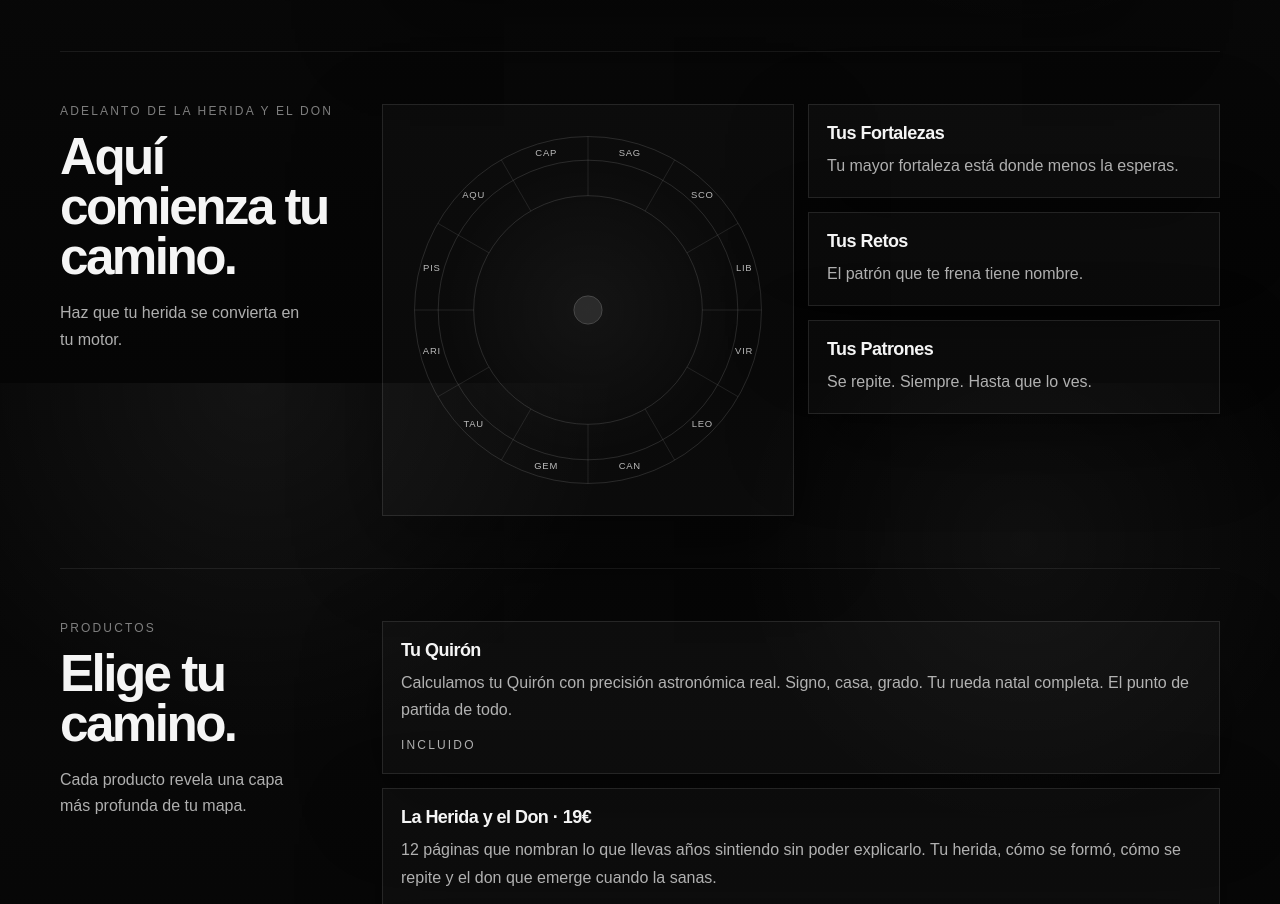
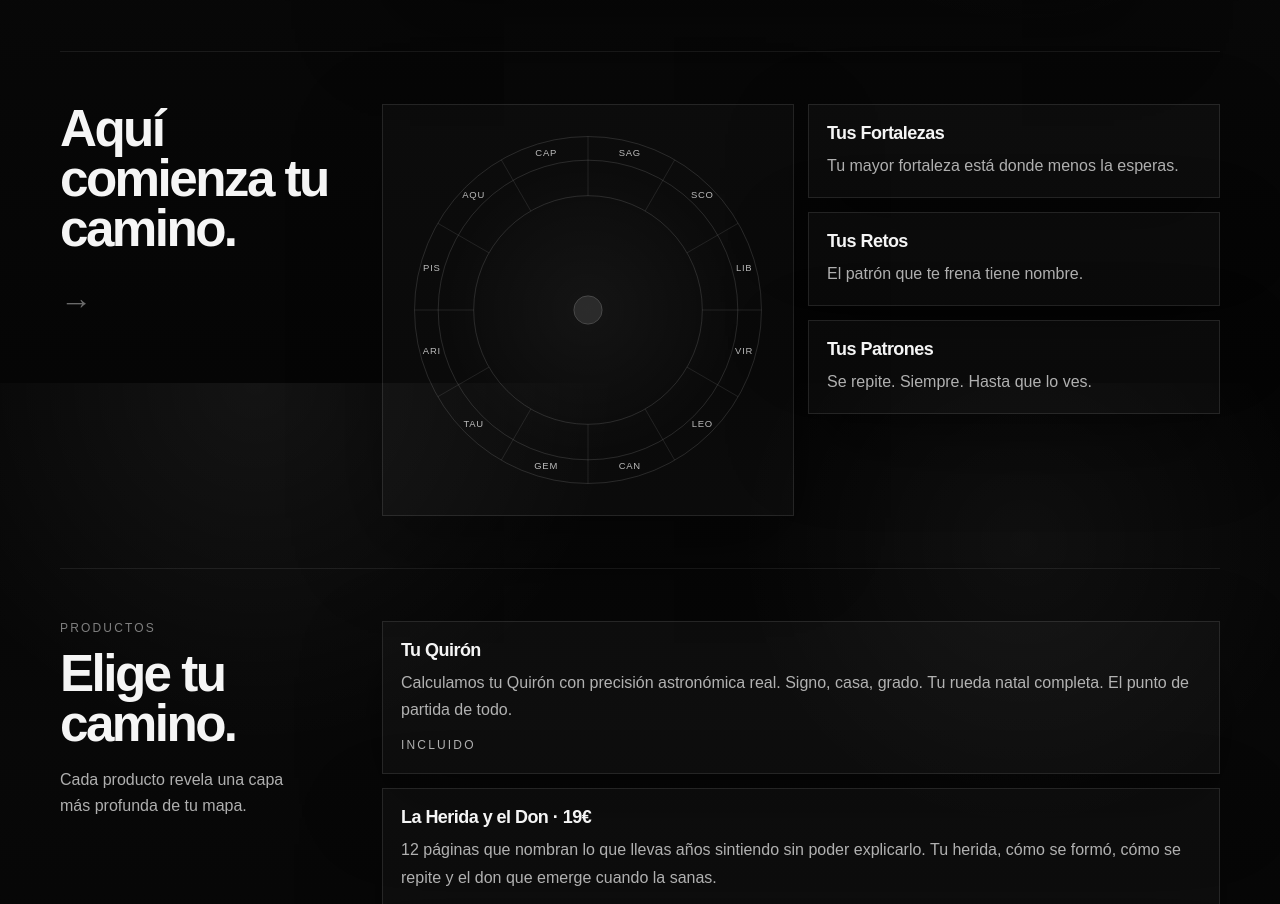
Before and after one commit to XabierUV/Kiron-code-Fronted, a Next.js app: page / in a window 1280 px wide. Shown: the part 1217-2121 px from the top of the page. Built offline with nearby package versions, Linux system fonts and the light colour scheme.

Commit message:
feat: arrow in sectionIntro, golden subtitle, gold bold Quirón revelado

```diff
--- a/components/natal-chart-wheel.tsx
+++ b/components/natal-chart-wheel.tsx
@@ -311,7 +311,7 @@ export function NatalChartWheel({ chartData, fullWidth }: NatalChartWheelProps)
             y={size - 14}
             textAnchor="middle"
             dominantBaseline="middle"
-            style={{ fill: "rgba(255,255,255,0.7)", fontSize: "13px", letterSpacing: "0.12em", cursor: "pointer", textTransform: "uppercase" }}
+            style={{ fill: "#C9A96E", fontSize: "16px", fontWeight: "bold", letterSpacing: "0.14em", cursor: "pointer", textTransform: "uppercase" }}
             onClick={() => {
               const el = document.getElementById("cta-herida-don");
               if (el) el.scrollIntoView({ behavior: "smooth", block: "center" });
--- a/components/preview-section.tsx
+++ b/components/preview-section.tsx
@@ -25,9 +25,8 @@ export function PreviewSection({
   return (
     <section className="contentSection" id="results">
       <div className="sectionIntro">
-        <p className="sectionLabel">{t.results.sectionLabel}</p>
         <h2 className="sectionTitle">{t.results.title}</h2>
-        <p className="sectionText">{t.results.subtitle}</p>
+        <p className="sectionText" style={{ fontSize: "32px", opacity: 0.6, marginTop: "18px" }}>→</p>
       </div>
 
       {!hasData ? (
@@ -56,8 +55,10 @@ export function PreviewSection({
           <NatalChartWheel chartData={chartData} fullWidth />
 
           <div style={{ padding: "16px 0 8px" }}>
-            <p className="sectionLabel">{t.results.sectionLabel}</p>
-            <p className="sectionText">{t.results.subtitle}</p>
+            <p className="sectionLabel" style={{ color: "var(--text)" }}>{t.results.sectionLabel}</p>
+            <p style={{ margin: 0, color: "#C9A96E", fontSize: "14px", lineHeight: 1.5, whiteSpace: "nowrap", overflow: "hidden", textOverflow: "ellipsis" }}>
+              {t.results.subtitle}
+            </p>
           </div>
 
           <article className="insightCard">
```
